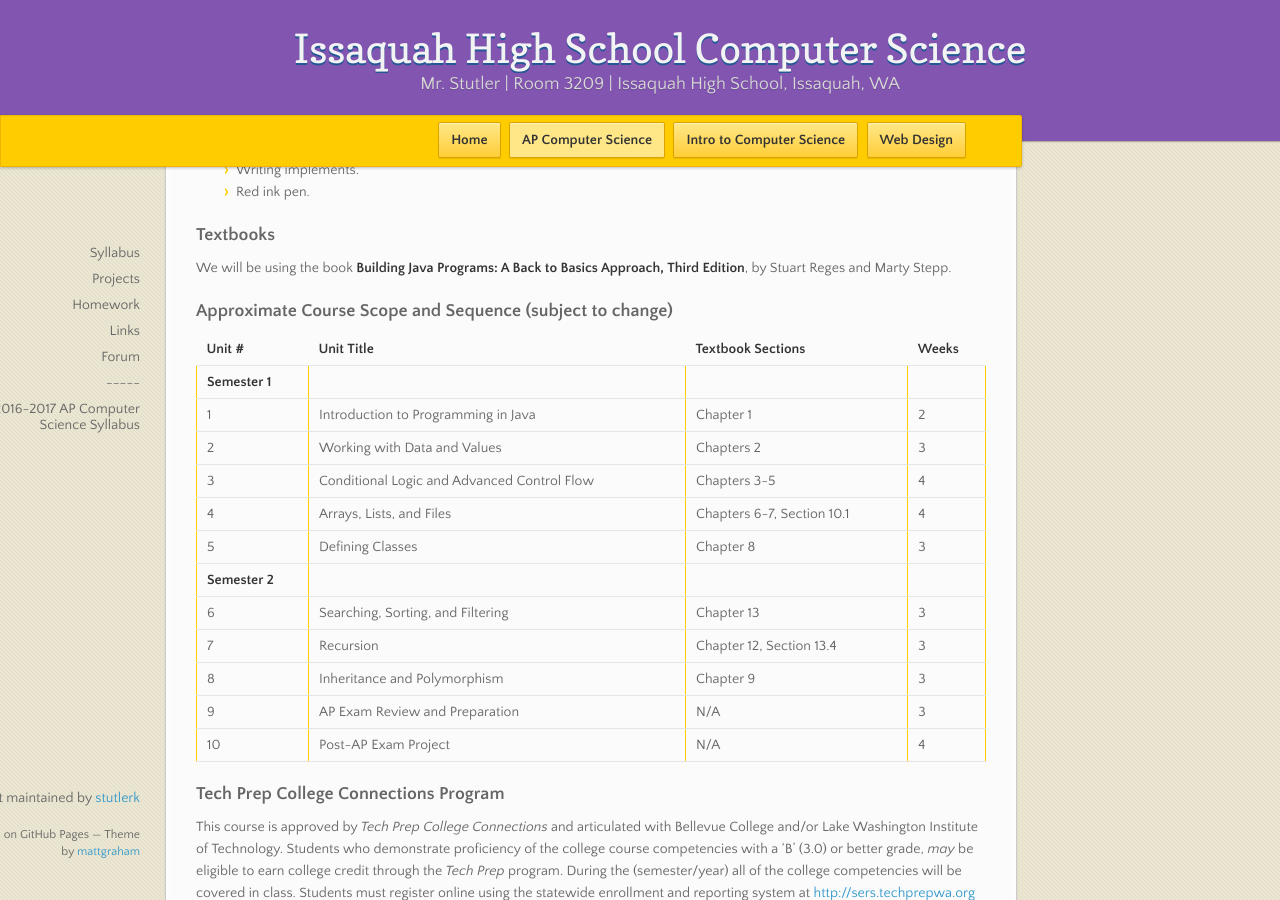
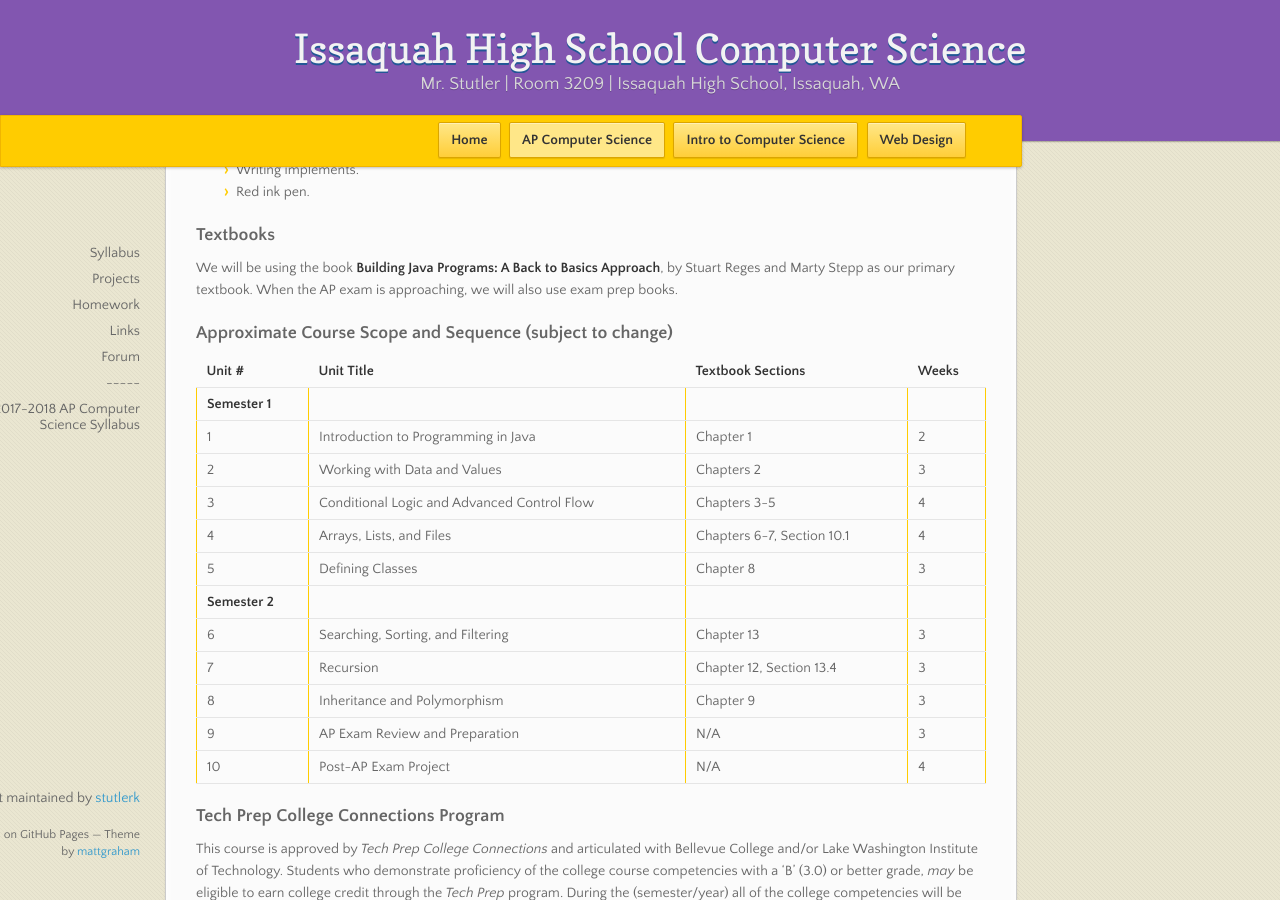
Before and after one commit to stutlerk/ihs-website, a Jekyll site: the page built from _apcs/syllabus.md, in a window 1280 px wide and 900 px high, scrolled down 1950 px. Built offline with Jekyll 4.4.1, drawn with Linux system fonts in a browser that asks for light colours; nearby versions of some CDN libraries; some of the changed text lies outside the part shown.

Commit message:
Update syllabus.md

```diff
--- a/_apcs/syllabus.md
+++ b/_apcs/syllabus.md
@@ -4,7 +4,7 @@
 layout: course
 ---
 <section markdown="1">
-## 2016-2017 AP Computer Science Syllabus
+## 2017-2018 AP Computer Science Syllabus
 
 ### Overview
 Welcome to AP Computer Science! In this class, you'll learn the basics of computer science and computer programming and develop the skills and expertise necessary to ace the AP CS exam in May. Don't worry if you've never programmed before; we don't require any previous experience and will teach you everything you need to know. Getting from zero to AP Exam in eight months takes a lot of work, though, so be prepared to move quickly and work hard all year long. But expect to have a lot of fun too!
@@ -59,7 +59,7 @@
 - Red ink pen.
 
 ### Textbooks
-We will be using the book **Building Java Programs: A Back to Basics Approach, Third Edition**, by Stuart Reges and Marty Stepp.
+We will be using the book **Building Java Programs: A Back to Basics Approach**, by Stuart Reges and Marty Stepp as our primary textbook. When the AP exam is approaching, we will also use exam prep books.
 
 ### Approximate Course Scope and Sequence (subject to change)
 
```
